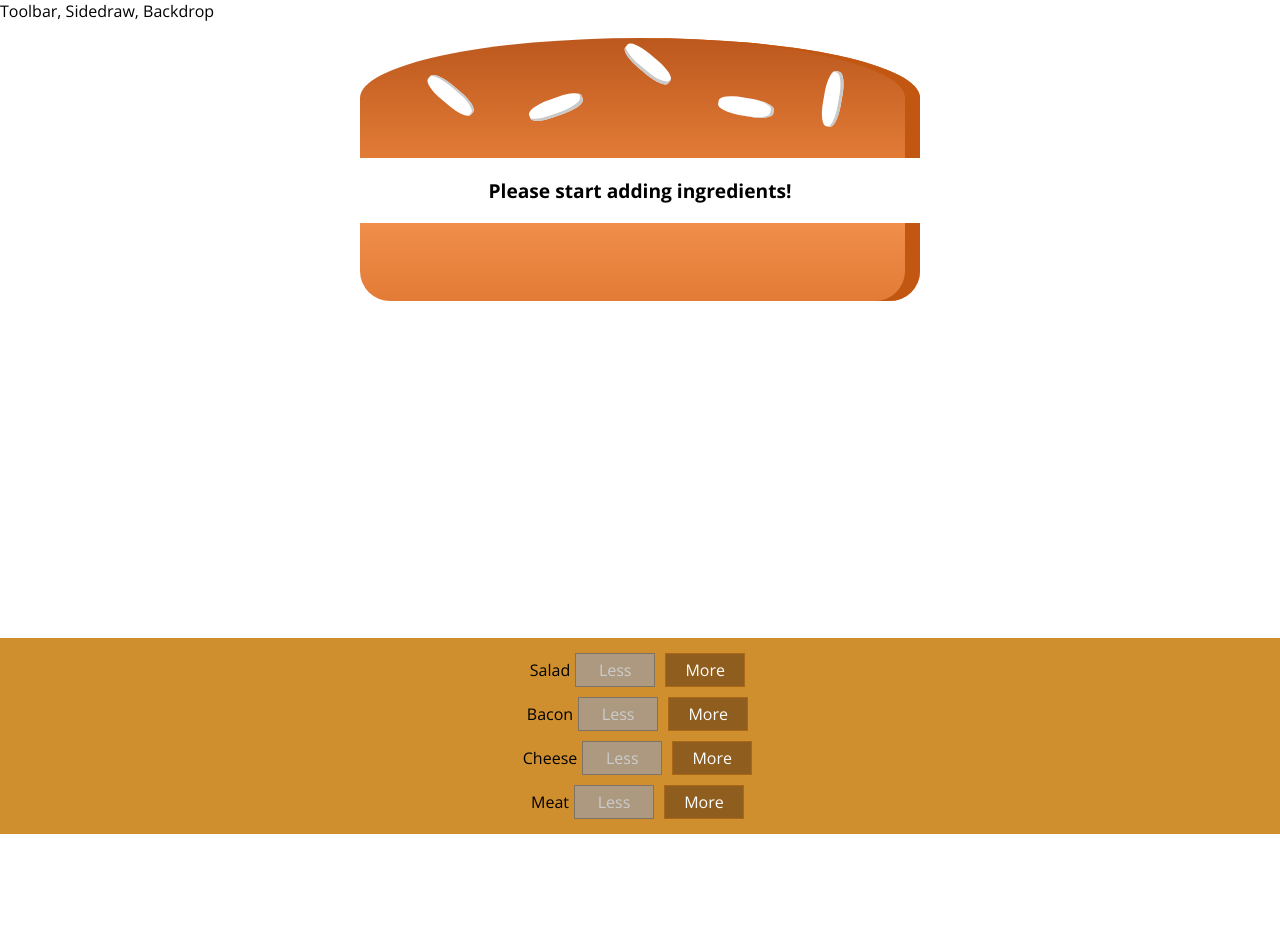
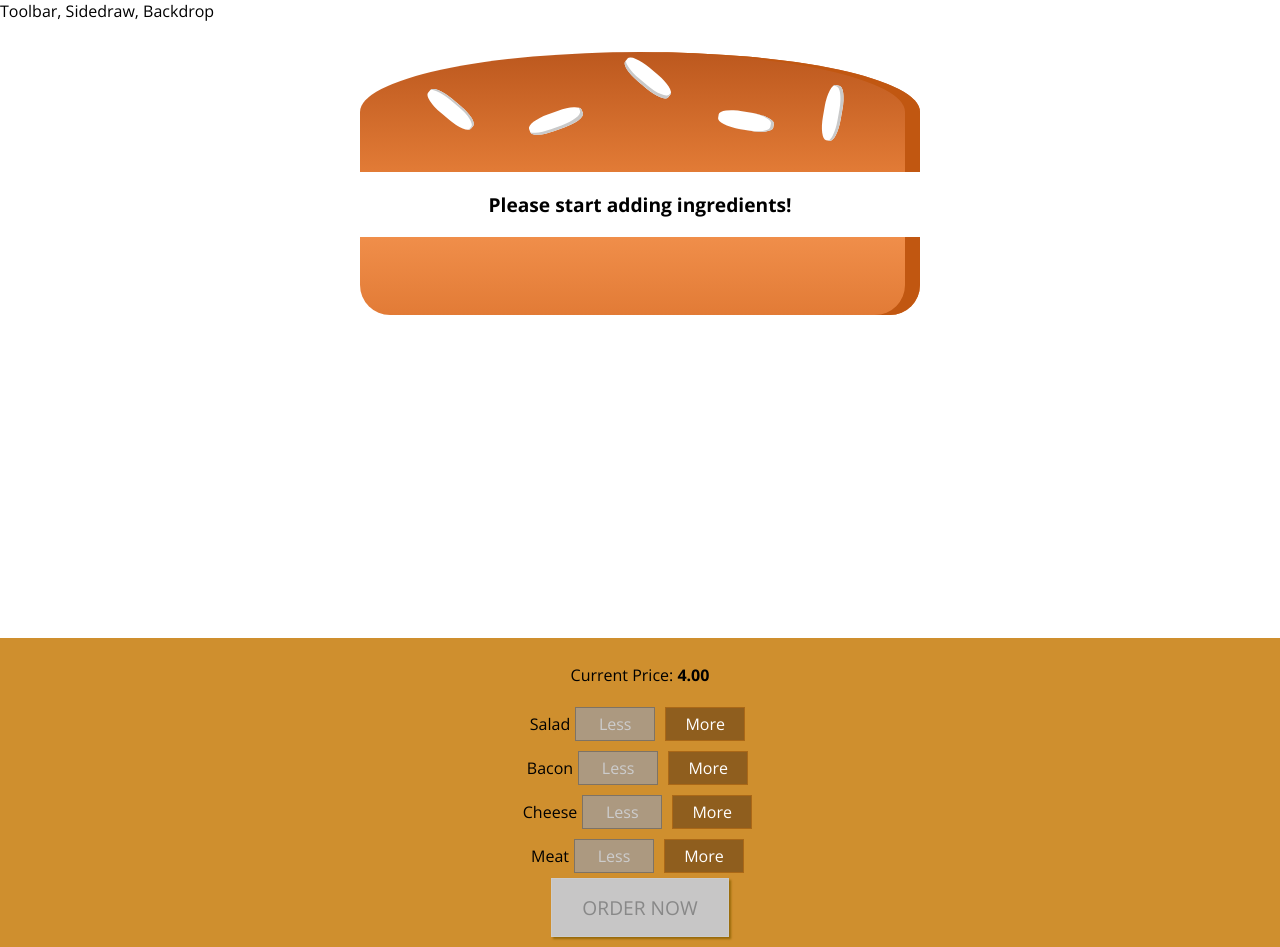
Before and after one commit to nramaker/burger_builder, a React app in the folder burgers/: page / in a window 1280 px wide. Before the commit the page ends 834 px from the top, so only its background shows below. Built offline with nearby package versions, Linux system fonts and the light colour scheme.

Commit message:
Display Price

```diff
--- a/burgers/src/components/Burger/BuildControls/BuildControls.css
+++ b/burgers/src/components/Burger/BuildControls/BuildControls.css
@@ -8,3 +8,44 @@
     margin: auto;
     padding: 10px 0;
 }
+
+.OrderButton {
+    background-color: #DAD735;
+    outline: none;
+    cursor: pointer;
+    border: 1px solid #966909;
+    color: #966909;
+    font-family: inherit;
+    font-size: 1.2em;
+    padding: 15px 30px;
+    box-shadow: 2px 2px 2px #966909;
+}
+
+.OrderButton:hover, .OrderButton:active {
+    background-color: #A0DB41;
+    border: 1px solid #966909;
+    color: #966909;
+}
+
+.OrderButton:disabled {
+    background-color: #C7C6C6;
+    cursor: not-allowed;
+    border: 1px solid #ccc;
+    color: #888888;
+}
+
+.OrderButton:not(:disabled) {
+    animation: enable 0.3s linear;
+}
+
+@keyframes enable {
+    0% {
+        transform: scale(1);
+    }
+    60% {
+        transform: scale(1.1);
+    }
+    100% {
+        transform: scale(1);
+    }
+}
--- a/burgers/src/components/Burger/BuildControls/BuildControls.js
+++ b/burgers/src/components/Burger/BuildControls/BuildControls.js
@@ -13,6 +13,7 @@
 
 const buildControls = (props) => (
     <div className={classes.BuildControls}>
+        <p>Current Price: <strong>{props.price.toFixed(2)}</strong></p>
         {controls.map(ctrl => (
             <BuildControl
                 key ={ctrl.label}
@@ -21,6 +22,9 @@
                 added={() => props.ingredientAdded(ctrl.type)}
                 removed={() => props.ingredientRemoved(ctrl.type)}/>
         ))}
+        <button
+            className={classes.OrderButton}
+            disabled={!props.purchaseable}>ORDER NOW</button>
     </div>
 );
 
--- a/burgers/src/components/Burger/Burger.css
+++ b/burgers/src/components/Burger/Burger.css
@@ -2,7 +2,7 @@
     width: 100%;
     margin: auto;
     height: 250px;
-    /* overflow: scroll; */
+    overflow: scroll;
     text-align: center;
     font-weight: bold;
     font-size: 1.2rem;
--- a/burgers/src/containers/BurgerBuilder/BurgerBuilder.js
+++ b/burgers/src/containers/BurgerBuilder/BurgerBuilder.js
@@ -23,7 +23,8 @@
             cheese: 0,
             meat: 0
         },
-        totalPrice: 4
+        totalPrice: 4,
+        purchaseable: false
     }
 
     addIngredientHandler = (type) => {
@@ -39,6 +40,7 @@
         const newPrice = oldPrice+priceAddition;
 
         this.setState({totalPrice: newPrice, ingredients: updatedIngredients});
+        this.updatePurchaseState(updatedIngredients);
     }
 
     removeIngredientHandler = (type) => {
@@ -57,6 +59,18 @@
         const newPrice = oldPrice-priceDeduction;
 
         this.setState({totalPrice: newPrice, ingredients: updatedIngredients});
+        this.updatePurchaseState(updatedIngredients);
+    }
+
+    updatePurchaseState = (ingredients) =>{
+        const sum = Object.keys(ingredients)
+            .map(igKey =>{
+                return ingredients[igKey];
+            })
+            .reduce((sum, el)=> {
+                return sum + el;
+            }, 0);
+        this.setState({purchaseable: sum >0});
     }
 
     render() {
@@ -72,7 +86,9 @@
                 <BuildControls
                     ingredientAdded = {this.addIngredientHandler}
                     ingredientRemoved = {this.removeIngredientHandler}
-                    disabled = {disabledInfo}/>
+                    disabled = {disabledInfo}
+                    price = {this.state.totalPrice}
+                    purchaseable = {this.state.purchaseable}/>
             </Wrapper>
         );
     };
```
